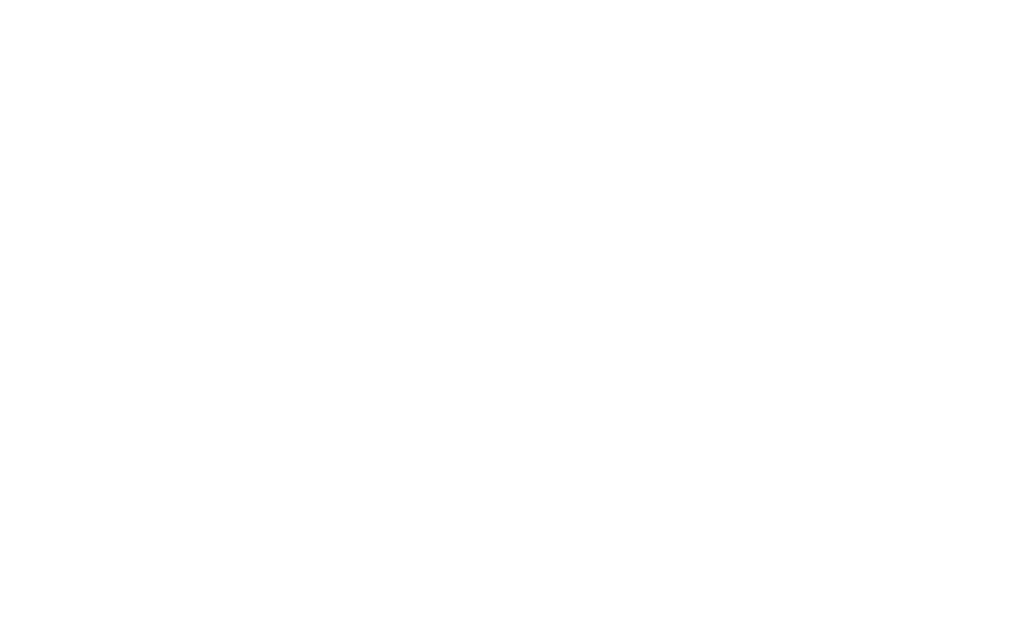
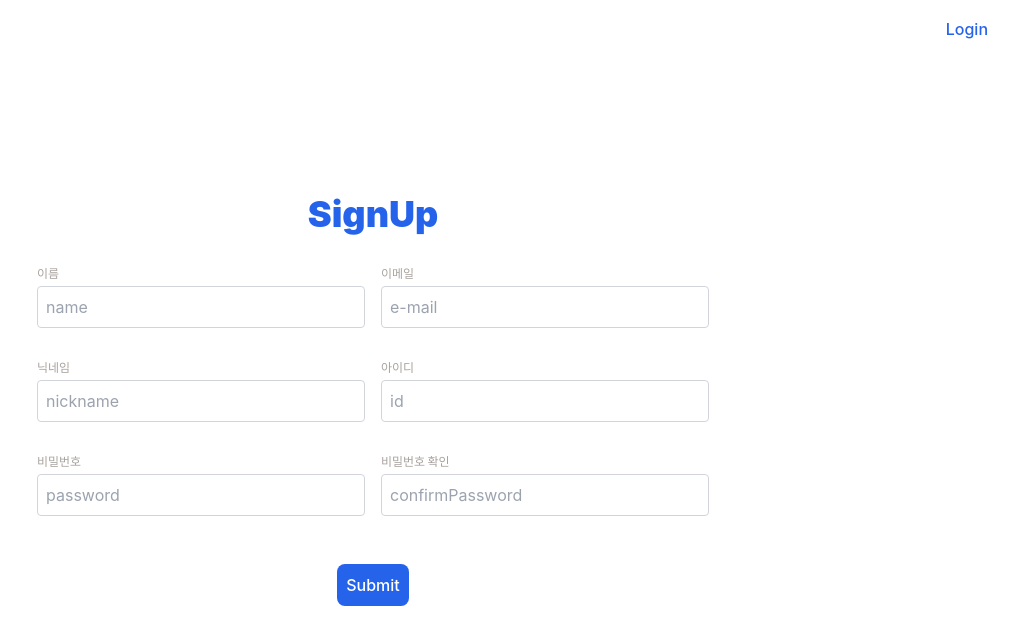
Before and after one commit to August-ToyProject/PDF-Quiz, a React (Vite) app in the folder FE/pdf_quiz/: page /signup in a window 1280 px wide. Before the commit this address had no page. Shown: the top 644 px of the page, without its empty margins (267-1280 px from the left). Built offline with nearby package versions, Linux system fonts and the light colour scheme.

Commit message:
feat[#19]: 로그인 및 회원가입 페이지 라우팅 설정

```diff
--- a/FE/pdf_quiz/src/App.tsx
+++ b/FE/pdf_quiz/src/App.tsx
@@ -1,11 +1,13 @@
 import { BrowserRouter, Routes, Route } from 'react-router-dom';
 import SignUp from "./pages/SignUp.tsx"
+import Login from './pages/Login.tsx';
 
 function App() {
   return (
     <BrowserRouter>
       <Routes>
-        <Route path="/" element={<SignUp/>} />
+        <Route path ="/" element={<Login/>}/>
+        <Route path="/signup" element={<SignUp/>} />
       </Routes>
     </BrowserRouter>
   );
--- a/FE/pdf_quiz/src/pages/SignUp.tsx
+++ b/FE/pdf_quiz/src/pages/SignUp.tsx
@@ -1,4 +1,6 @@
 import React, { useState } from 'react';
+import { useNavigate } from 'react-router-dom';
+
 
 interface InputData {
   name: string;
@@ -22,6 +24,8 @@ export default function SignUp() {
 
   const [testDB, setTestDB] = useState<InputData[]>([]);
   const [errors, setErrors] = useState<Partial<InputData>>({});
+
+  const navigate = useNavigate();
 
   // 입력 필드
   const fields = [
@@ -74,9 +78,15 @@ export default function SignUp() {
     setErrors({});
   };
 
+  //회원가입 버튼 누르면 회원가입 페이지로 이동
+  const navigateToLogin = () => {
+    navigate('/')
+}
+
   return (
     <div className="h-screen w-full flex flex-col justify-center items-center bg-white">
-      <button className="absolute top-2 right-4 p-2 text-blue-600 bg-transparent">
+      <button className="absolute top-2 right-4 p-2 text-blue-600 bg-transparent"
+              onClick={navigateToLogin}>
         Login
       </button>
       <div className="text-4xl text-blue-600 font-black mb-8">
```
